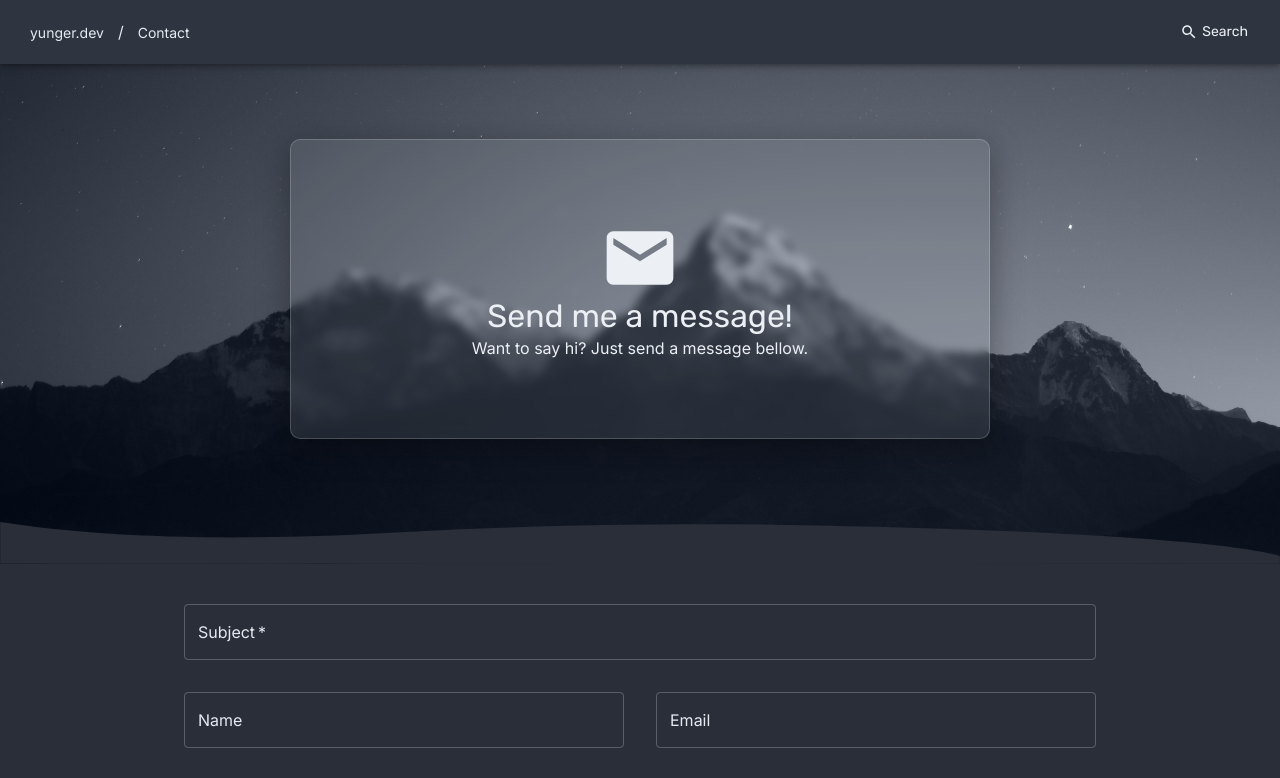
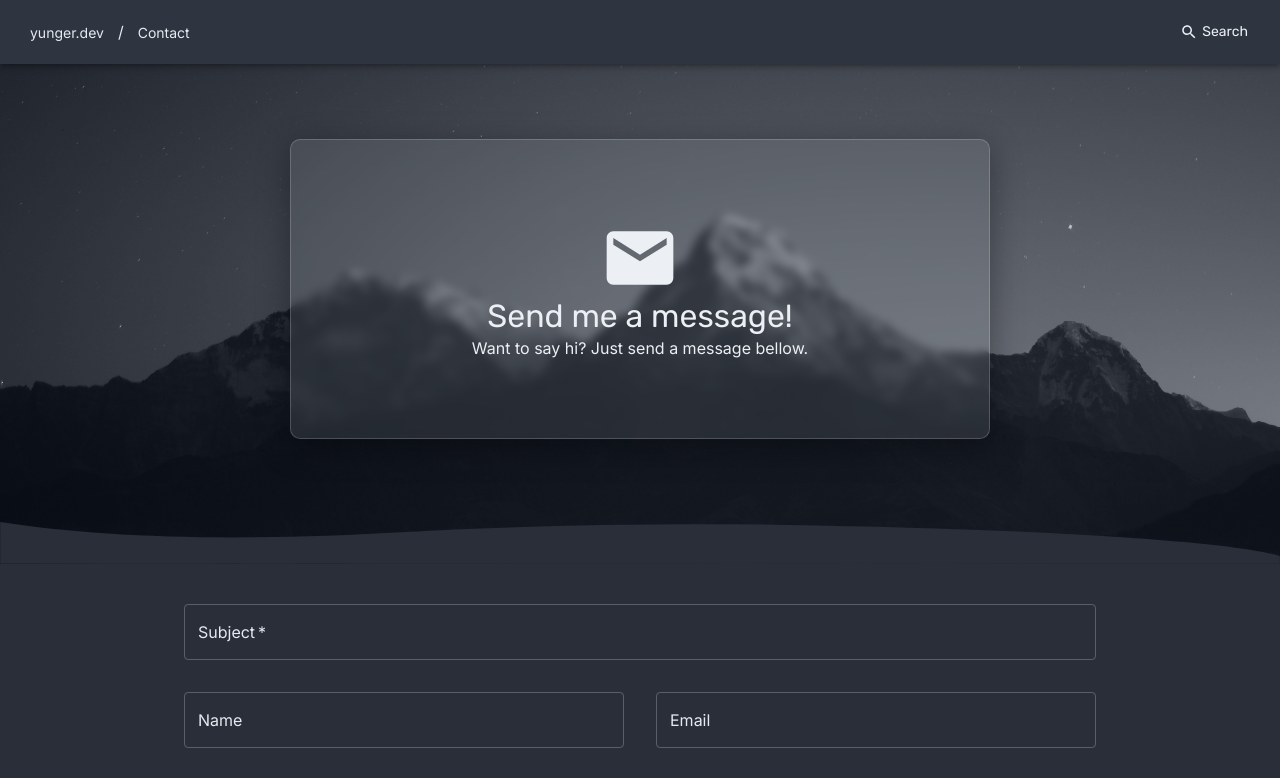
Before and after one commit to yunger7/yunger.dev, a Next.js app: page /contact in a window 1280 px wide. Shown: the top 778 px of the page. Built offline with nearby package versions, Linux system fonts and the light colour scheme.

Commit message:
Add mask to Header and change 'code' in RichText

```diff
--- a/src/components/Header.jsx
+++ b/src/components/Header.jsx
@@ -14,8 +14,14 @@ const useStyles = makeStyles(theme => ({
 		display: "flex",
 		justifyContent: "center",
 		alignItems: "center",
+	},
+	mask: {
+		position: "absolute",
+		width: "100%",
+		height: "100%",
+		backgroundColor: "rgba(25, 25, 25, 0.25)",
 
-		"& > img": {
+		"& img": {
 			zIndex: -1,
 		}
 	},
@@ -53,7 +59,9 @@ export function Header(props) {
 		<section className={classes.root}>
 			<div id="header" className={classes.scroll} />
 
-			{backgroundImage}
+			<div className={classes.mask}>
+				{backgroundImage}
+			</div>
 
 			<div className={classes.card}>
 				{children}
```
Also changed, not shown: src/components/RichText.jsx (+7 -2 lines).
